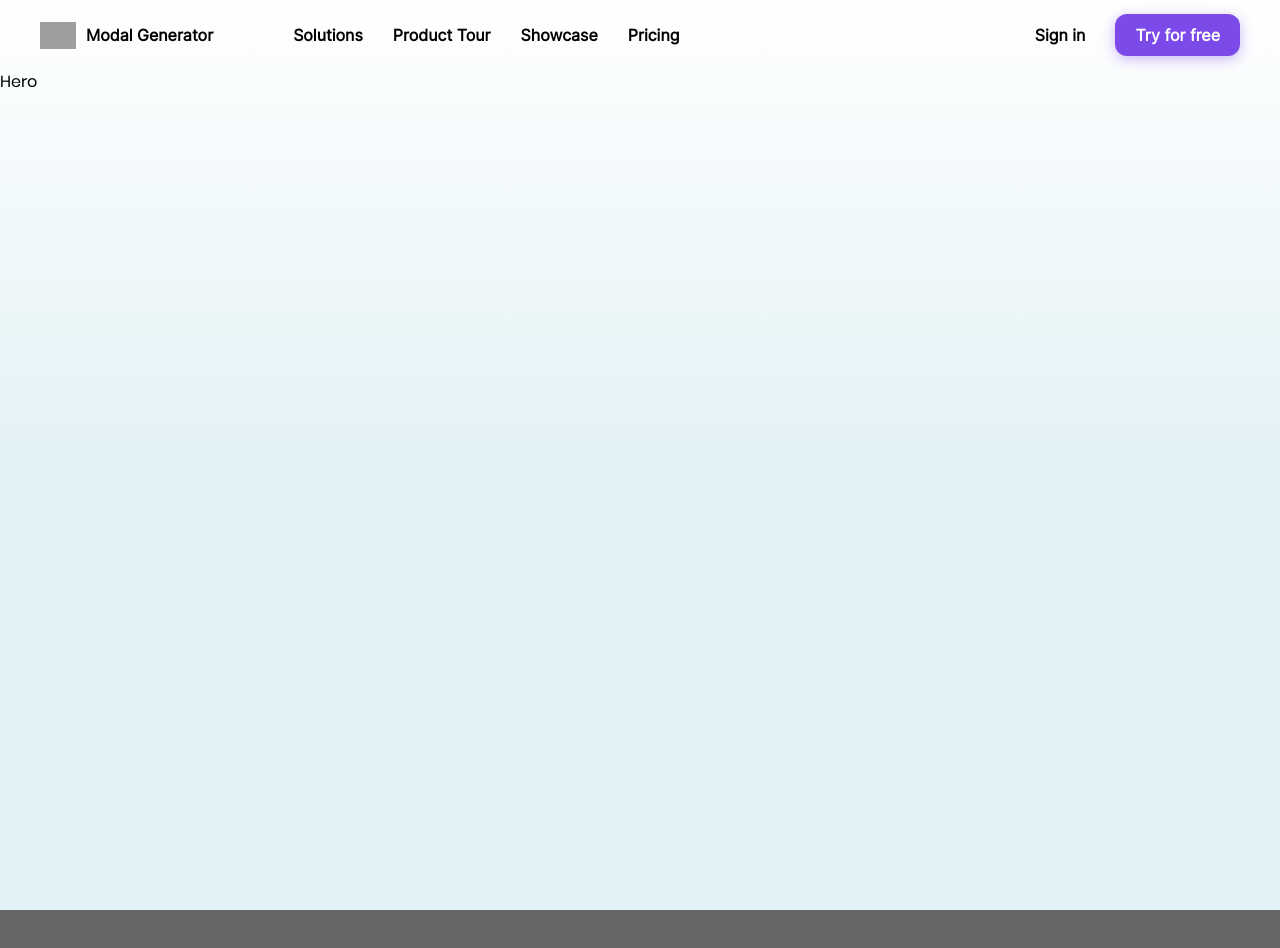
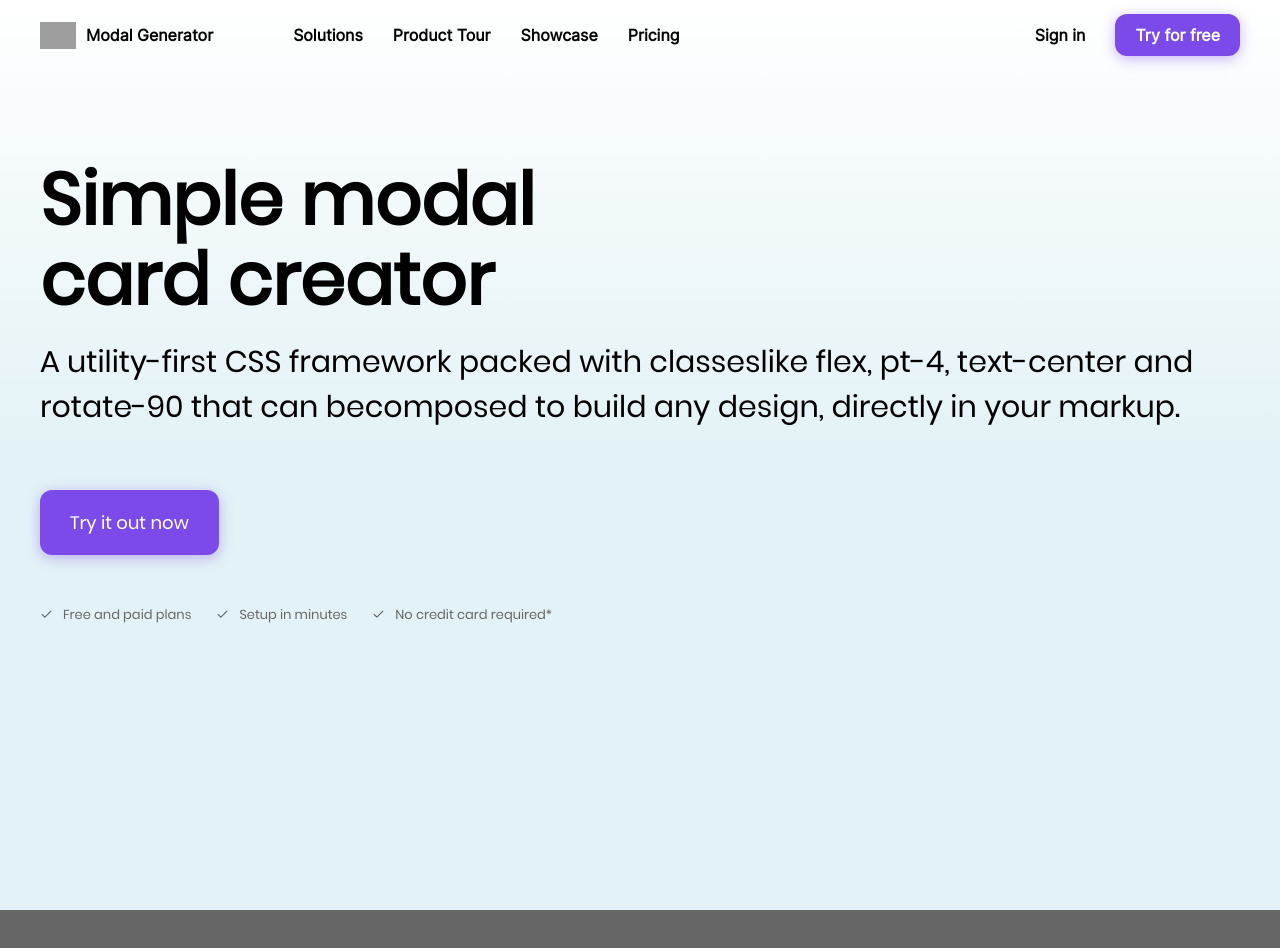
Before and after one commit to OguzcanIzanli/Modal-Generator, a Next.js app: page / in a window 1280 px wide. Shown: the top 948 px of the page. Built offline with nearby package versions, Linux system fonts and the light colour scheme; grey boxes are pictures that could not be loaded.

Commit message:
Add hero section.

```diff
--- /dev/null
+++ b/src/app/components/layout/Hero/ExampleModal/ExampleModal.tsx
@@ -0,0 +1,5 @@
+const ExampleModal = () => {
+  return <div></div>;
+};
+
+export default ExampleModal;
--- /dev/null
+++ b/src/app/components/layout/Hero/ExampleModal/index.ts
@@ -0,0 +1,3 @@
+import ExampleModal from "./ExampleModal";
+
+export default ExampleModal;
--- a/src/app/components/layout/Hero/Hero.module.scss
+++ b/src/app/components/layout/Hero/Hero.module.scss
@@ -0,0 +1,34 @@
+@use "@base/colors" as *;
+
+.hero {
+  width: 1200px;
+  margin: 90px auto;
+  display: flex;
+  flex-direction: column;
+
+  h1 {
+    font-size: 72px;
+    font-weight: 600;
+    width: 600px;
+    line-height: 80px;
+  }
+
+  h2 {
+    font-size: 30px;
+    margin: 20px 0 60px 0;
+  }
+
+  ol {
+    display: flex;
+    margin: 50px 0;
+    gap: 25px;
+
+    li {
+      display: flex;
+      align-items: center;
+      gap: 10px;
+      font-size: 13px;
+      color: $base-color-4;
+    }
+  }
+}
--- a/src/app/components/layout/Hero/Hero.tsx
+++ b/src/app/components/layout/Hero/Hero.tsx
@@ -1,5 +1,33 @@
+import styles from "./Hero.module.scss";
+import Button from "../../ui/Button";
+import IconCheck from "../../ui/Button/icons/IconCheck";
+
 const Hero = () => {
-  return <div>Hero</div>;
+  return (
+    <div className={styles.hero}>
+      <h1>Simple modal card creator</h1>
+      <h2>
+        A utility-first CSS framework packed with classeslike flex, pt-4,
+        text-center and rotate-90 that can becomposed to build any design,
+        directly in your markup.
+      </h2>
+      <Button size="large">Try it out now</Button>
+      <ol>
+        <li>
+          <IconCheck />
+          Free and paid plans
+        </li>
+        <li>
+          <IconCheck />
+          Setup in minutes
+        </li>
+        <li>
+          <IconCheck />
+          No credit card required*
+        </li>
+      </ol>
+    </div>
+  );
 };
 
 export default Hero;
--- a/src/app/components/navigation/Navbar/Navbar.module.scss
+++ b/src/app/components/navigation/Navbar/Navbar.module.scss
@@ -16,36 +16,17 @@
     gap: 10px;
   }
 
-  .navbarBtnsLeft {
+  .navbarLinks {
     display: flex;
     gap: 30px;
     align-items: center;
-
     margin: 0 80px;
   }
 
-  .navbarBtnsRight {
+  .navbarBtns {
     display: flex;
     align-items: center;
     gap: 30px;
     margin-left: auto;
-
-    .tryForFreeBtn {
-      color: $base-color-1;
-      background-color: $base-color-2;
-      padding: 9px 20px;
-      border-radius: 12px;
-      filter: drop-shadow(0px 3px 7px rgba($base-color-2, 0.4));
-      display: flex;
-      transition: 0.3s;
-
-      &:hover {
-        transform: scale(1.05);
-      }
-
-      &:active {
-        transform: scale(0.95);
-      }
-    }
   }
 }
--- a/src/app/components/navigation/Navbar/Navbar.tsx
+++ b/src/app/components/navigation/Navbar/Navbar.tsx
@@ -1,5 +1,6 @@
 import Image from "next/image";
 import styles from "./Navbar.module.scss";
+import Button from "../../ui/Button";
 
 const Navbar = () => {
   return (
@@ -14,7 +15,7 @@ const Navbar = () => {
         <span>Modal Generator</span>
       </div>
 
-      <ul className={styles.navbarBtnsLeft}>
+      <ul className={styles.navbarLinks}>
         <li>
           <a href="#">Solutions</a>
         </li>
@@ -29,16 +30,12 @@ const Navbar = () => {
         </li>
       </ul>
 
-      <ul className={styles.navbarBtnsRight}>
-        <li>
+      <div className={styles.navbarBtns}>
+        <button>
           <a href="#">Sign in</a>
-        </li>
-        <li>
-          <a className={styles.tryForFreeBtn} href="#">
-            Try for free
-          </a>
-        </li>
-      </ul>
+        </button>
+        <Button size="medium">Try for free</Button>
+      </div>
     </nav>
   );
 };
--- /dev/null
+++ b/src/app/components/ui/Button/Button.module.scss
@@ -0,0 +1,34 @@
+@use "@base/colors" as *;
+
+.button {
+  color: $base-color-1;
+  background-color: $base-color-2;
+  border-radius: 12px;
+  filter: drop-shadow(0px 3px 7px rgba($base-color-2, 0.4));
+  transition: 0.3s;
+  align-self: flex-start;
+
+  &:hover {
+    transform: scale(1.05);
+  }
+
+  &:active {
+    transform: scale(0.95);
+  }
+}
+
+// Sizes
+.small {
+  font-size: 14px;
+  padding: 4px 15px;
+}
+
+.medium {
+  font-size: 16px;
+  padding: 9px 20px;
+}
+
+.large {
+  font-size: 18px;
+  padding: 19px 30px;
+}
--- /dev/null
+++ b/src/app/components/ui/Button/Button.tsx
@@ -0,0 +1,22 @@
+import styles from "./Button.module.scss";
+
+interface ButtonProps extends React.ButtonHTMLAttributes<HTMLButtonElement> {
+  size?: "small" | "medium" | "large";
+}
+
+const Button: React.FC<ButtonProps> = ({
+  children,
+  size = "medium",
+  className = "",
+  ...rest
+}) => {
+  const buttonClass = `${styles.button} ${styles[size]} ${className}`.trim();
+
+  return (
+    <button className={buttonClass} {...rest}>
+      {children}
+    </button>
+  );
+};
+
+export default Button;
--- /dev/null
+++ b/src/app/components/ui/Button/icons/IconCheck.tsx
@@ -0,0 +1,19 @@
+function IconCheck(props: React.SVGProps<SVGSVGElement>) {
+  return (
+    <svg
+      fill="none"
+      stroke="currentColor"
+      strokeLinecap="round"
+      strokeLinejoin="round"
+      strokeWidth={2}
+      viewBox="0 0 24 24"
+      height="1em"
+      width="1em"
+      {...props}
+    >
+      <path d="M20 6L9 17l-5-5" />
+    </svg>
+  );
+}
+
+export default IconCheck;
--- /dev/null
+++ b/src/app/components/ui/Button/index.ts
@@ -0,0 +1,3 @@
+import Button from "./Button";
+
+export default Button;
--- a/src/app/styles/base/_colors.scss
+++ b/src/app/styles/base/_colors.scss
@@ -1,3 +1,4 @@
 $base-color-1: #ffffff;
 $base-color-2: #7d4aea;
 $base-color-3: #9cf6fc;
+$base-color-4: #666666;
```
Also changed, not shown: public/images/logos/Vector.png (added), public/images/modal-images/example-modal.png (added).
